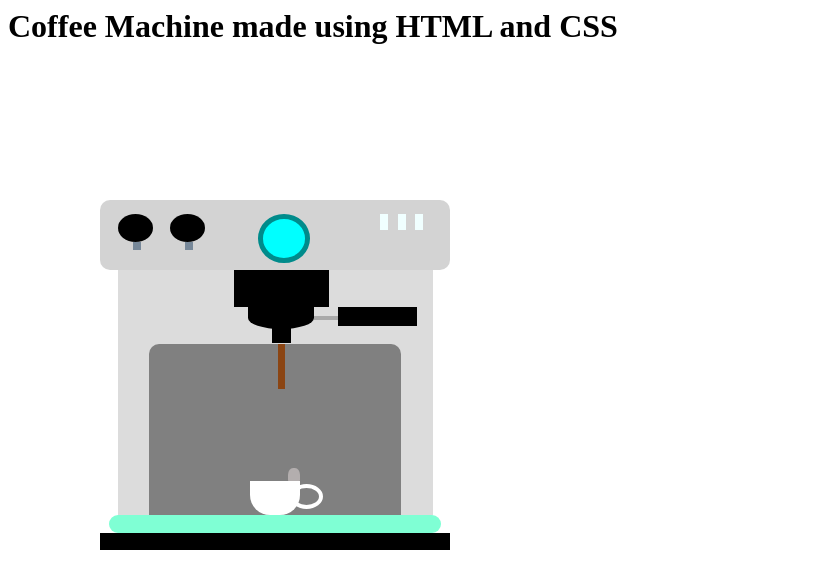
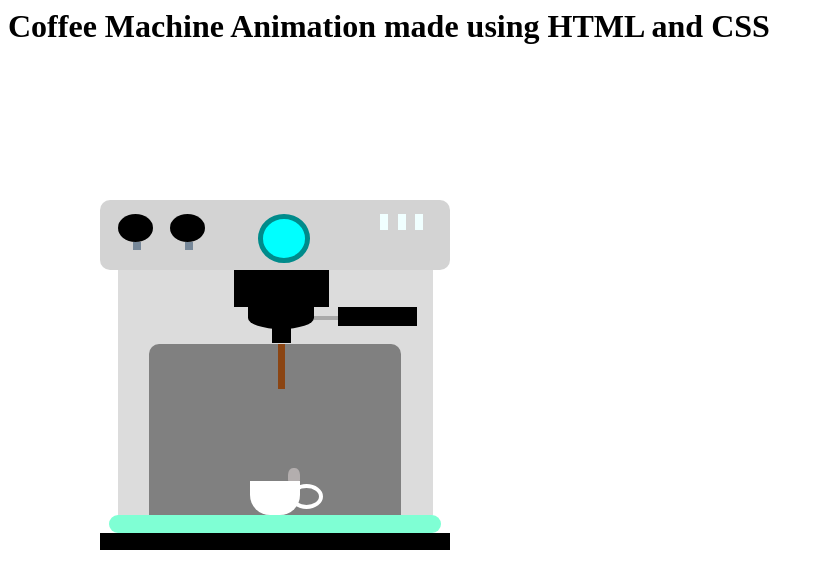
Before and after one commit to Jugal-01/Coffee-Machine-Animation, a plain HTML site: page index.html in a window 1280 px wide. Shown: the whole page, without its empty margins (0-823 px from the left). Drawn offline with Linux system fonts and the light colour scheme.

Commit message:
minor change

```diff
--- a/index.html
+++ b/index.html
@@ -5,7 +5,7 @@
     <link rel="stylesheet" href="style.css" />
   </head>
   <body>
-    <h1>Coffee Machine made using HTML and CSS</h1>
+    <h1>Coffee Machine Animation made using HTML and CSS</h1>
     <div class="container">
       <div class="coffee-header">
         <div class="button1"></div>
```
